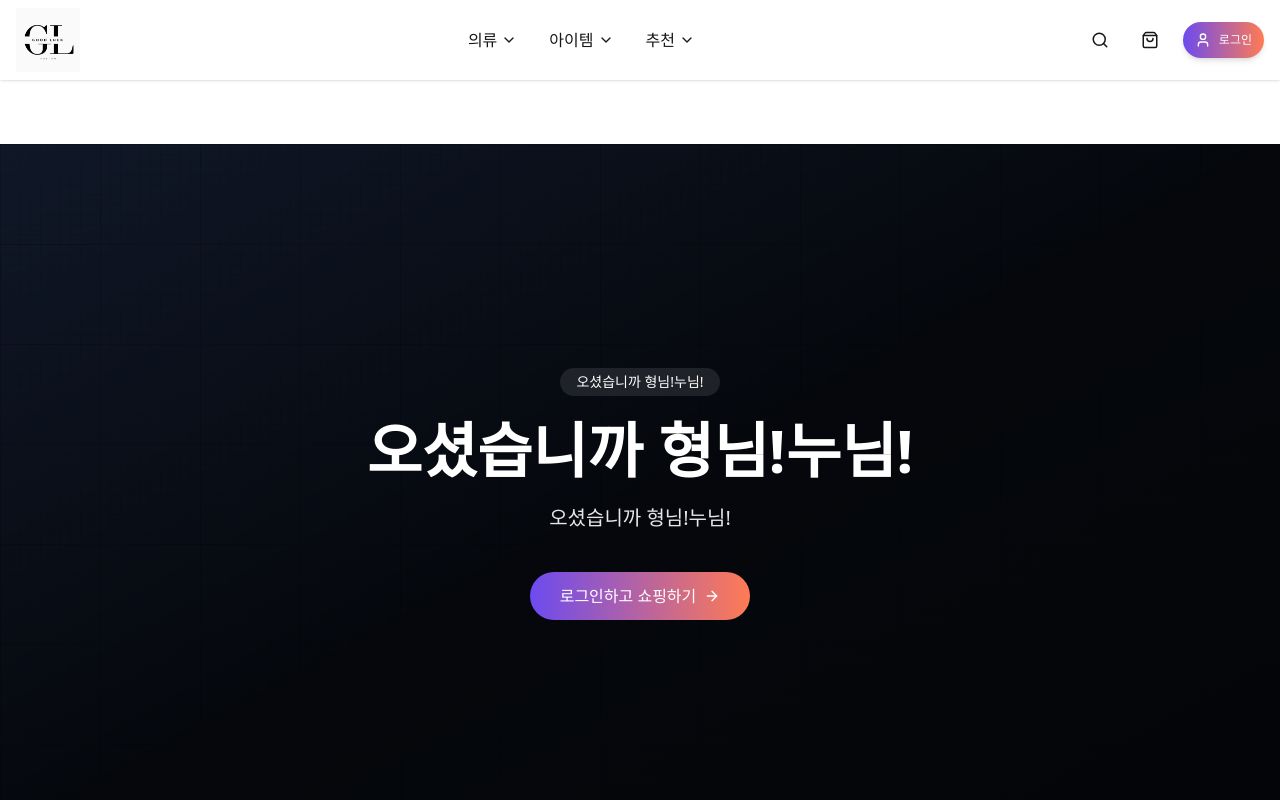
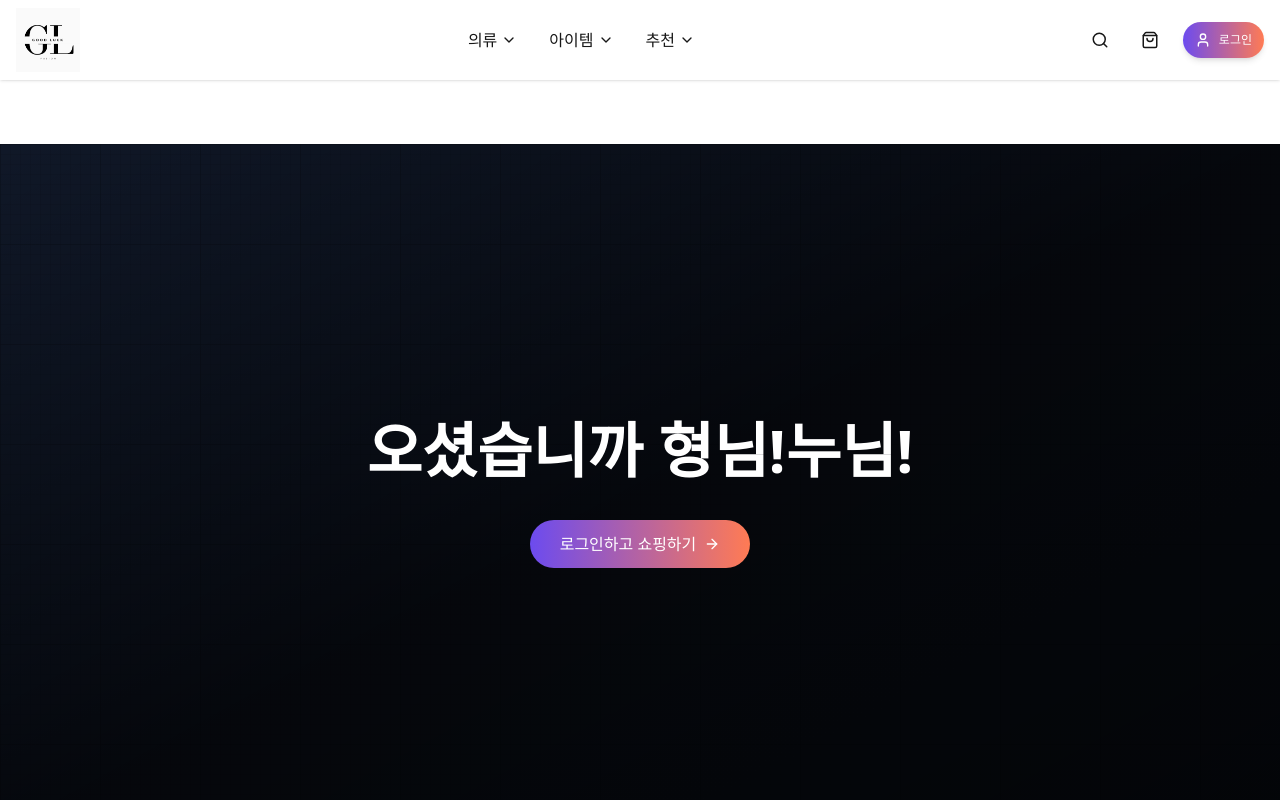
Before and after one commit to sdasd1133/hazel, a Next.js app: page / in a window 1280 px wide. Shown: the top 800 px of the page. Built offline with nearby package versions, Linux system fonts and the light colour scheme.

Commit message:
Fix: 메인 페이지에서 중복된 텍스트 제거 - '오셨습니까 형님!누님!' 하나만 표시

```diff
--- a/src/app/page.tsx
+++ b/src/app/page.tsx
@@ -20,13 +20,9 @@
 
         {/* 컨텐츠 */}
         <div className="container mx-auto px-4 h-full flex flex-col justify-center items-center relative z-30 text-center">
-          <span className="inline-block bg-white/10 backdrop-blur-sm px-4 py-1 rounded-full text-sm mb-6 text-white">오셨습니까 형님!누님!</span>
-          <h1 className="text-4xl md:text-6xl font-bold mb-6 text-white">
+          <h1 className="text-4xl md:text-6xl font-bold mb-10 text-white">
             오셨습니까 형님!누님!
           </h1>
-          <p className="text-lg md:text-xl mb-10 max-w-xl text-white/90 mx-auto">
-            오셨습니까 형님!누님!
-          </p>
           <div className="flex flex-col sm:flex-row gap-4 justify-center">
             {isAuthenticated ? (
               <Link href="/products?category=티셔츠">
@@ -42,8 +38,6 @@
           </div>
         </div>
       </section>
-
-      {/* 프로모션 배너 섹션이 이전에 있었지만 요청에 따라 제거되었습니다 */}
     </>
   );
 }
```
